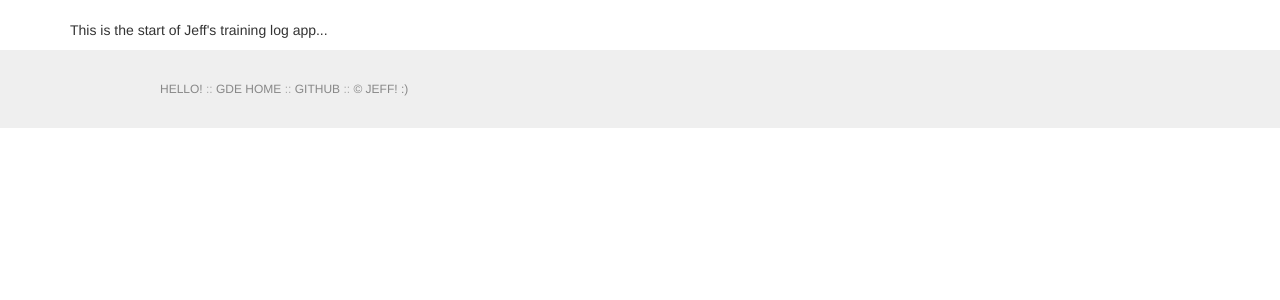
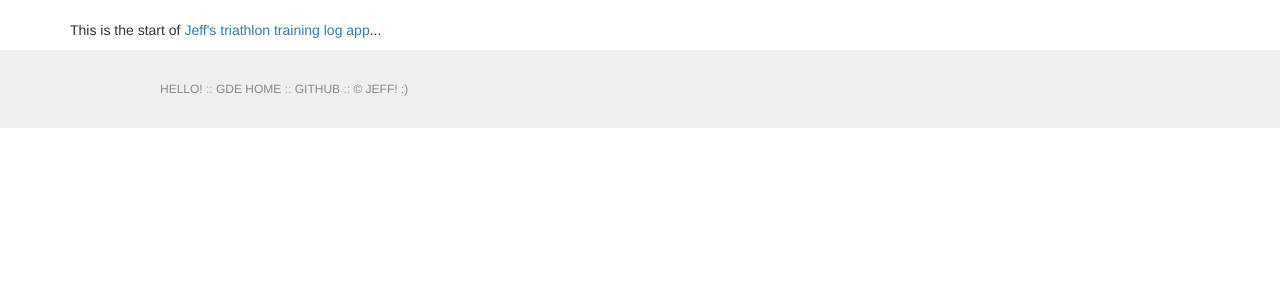
Before and after one commit to jeffknerr/mytrilog, a Flask app: page /mytrilog/about in a window 1280 px wide. Shown: the part 52-352 px from the top of the page. Run offline with Flask 3, Linux system fonts and the light colour scheme; some libraries are stand-ins or nearby versions.

Commit message:
added link to about

```diff
--- a/app/templates/about.html
+++ b/app/templates/about.html
@@ -5,7 +5,8 @@
 {% block app_content %}
 
   <p>
-  This is the start of Jeff's training log app...
+  This is the start of
+  <a href="https://github.com/jeffknerr/mytrilog">Jeff's triathlon training log app</a>...
   </p>
 
 {% endblock %}
```
Also changed, not shown: README.md.
